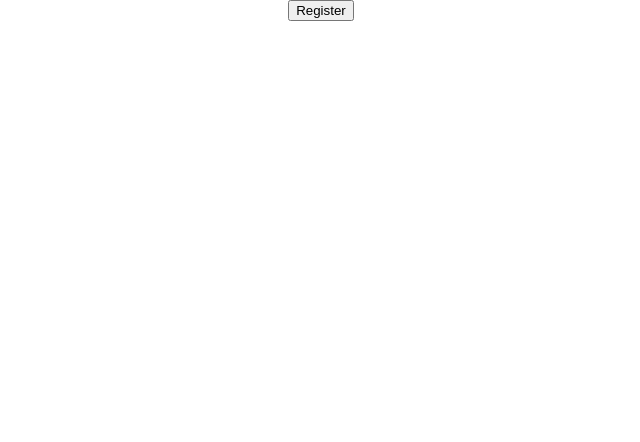
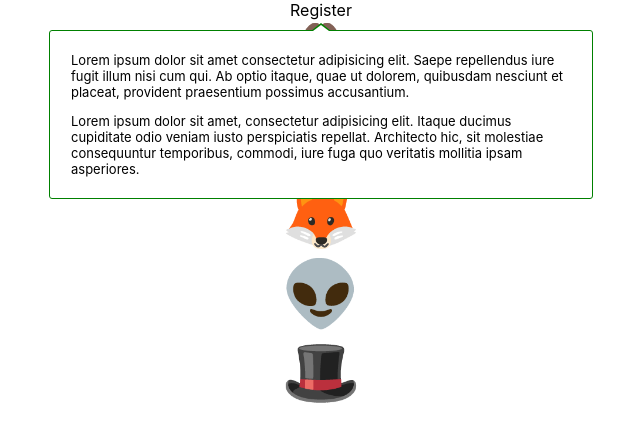
Before and after one commit to vpvnguyen/react-components-reference, a React (Create React App) app: page / in a window 1280 px wide. Shown: the top 442 px of the page, without its empty margins (319-959 px from the left). Built offline with nearby package versions, Linux system fonts and the light colour scheme.

Commit message:
render custom tooltip and react tooltip clone

```diff
--- a/src/App.js
+++ b/src/App.js
@@ -1,9 +1,12 @@
 import { ReactToolTip } from "./ReactTooltip";
-
+import { ReactToolTipClone } from "./ReactTooltipClone";
+import { CustomTooltip } from "./CustomTooltip";
 function App() {
   return (
     <div>
-      <ReactToolTip />
+      {/* <ReactToolTip /> */}
+      <ReactToolTipClone />
+      <CustomTooltip />
     </div>
   );
 }
```
